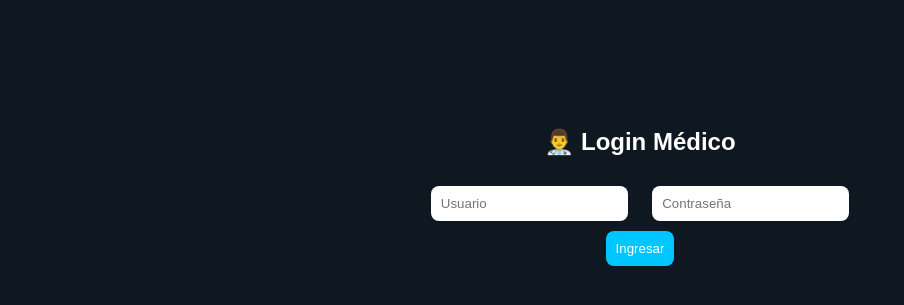
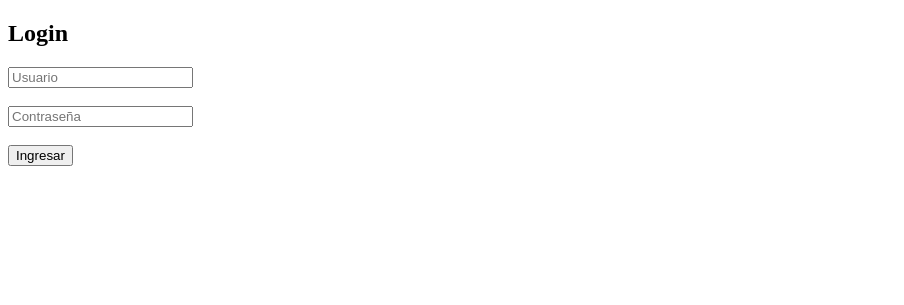
Before and after one commit to danypaez/triage2, a Flask app: page /login in a window 1280 px wide. Shown: the top 305 px of the page, without its empty margins (0-904 px from the left). Run offline with Flask 3, Linux system fonts and the light colour scheme.

Commit message:
Update login.html

```diff
--- a/templates/login.html
+++ b/templates/login.html
@@ -1,66 +1,17 @@
 <!DOCTYPE html>
-<html lang="es">
+<html>
 <head>
-<meta charset="UTF-8">
-<title>Login Médico</title>
-
-<style>
-body {
-    font-family: Arial;
-    background: #0f1720;
-    color: white;
-    text-align: center;
-    padding-top: 100px;
-}
-
-input {
-    padding: 10px;
-    margin: 10px;
-    border-radius: 8px;
-    border: none;
-}
-
-button {
-    padding: 10px;
-    border-radius: 8px;
-    border: none;
-    background: #00c6ff;
-    color: white;
-}
-</style>
+    <title>Login</title>
 </head>
-
 <body>
 
-<h2>👨‍⚕️ Login Médico</h2>
+<h2>Login</h2>
 
-<input id="user" placeholder="Usuario">
-<input id="pass" type="password" placeholder="Contraseña">
-
-<br>
-<button onclick="login()">Ingresar</button>
-
-<script>
-async function login(){
-
-    const res = await fetch("/login", {
-        method: "POST",
-        headers: {"Content-Type": "application/json"},
-        body: JSON.stringify({
-            usuario: document.getElementById("user").value,
-            password: document.getElementById("pass").value
-        })
-    });
-
-    const data = await res.json();
-
-    if(data.ok){
-        window.location = "/panel";
-    } else {
-        alert("Credenciales incorrectas");
-    }
-}
-</script>
+<form method="POST" action="/login">
+    <input type="text" name="usuario" placeholder="Usuario" required><br><br>
+    <input type="password" name="password" placeholder="Contraseña" required><br><br>
+    <button type="submit">Ingresar</button>
+</form>
 
 </body>
 </html>
```
